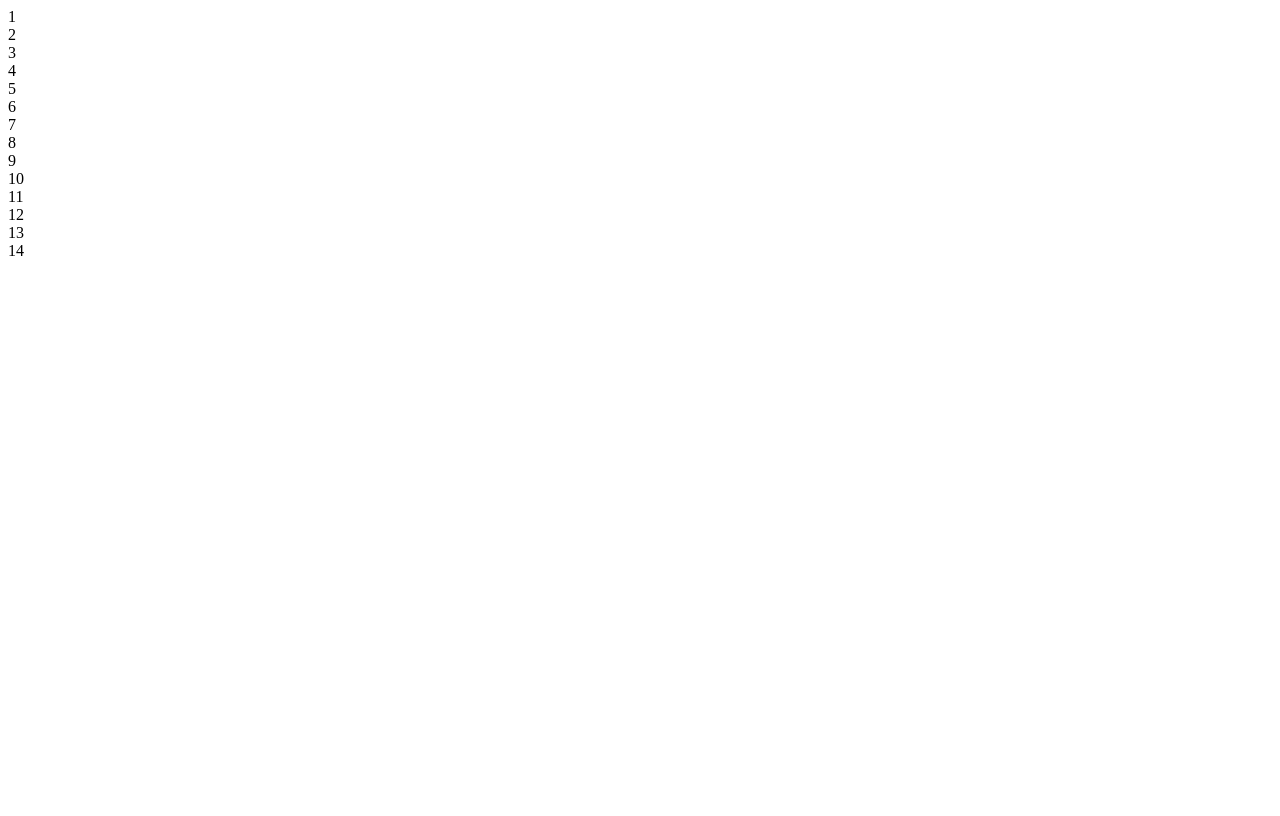
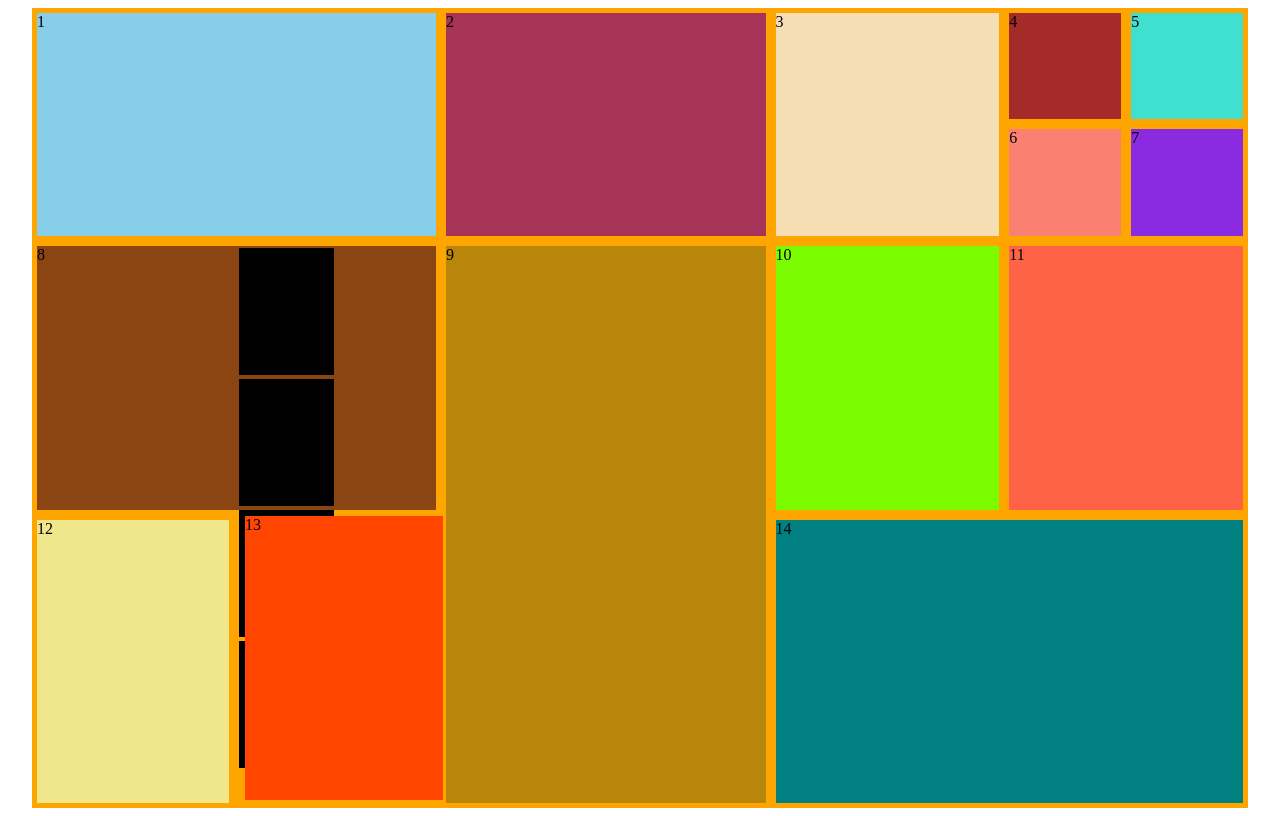
Before and after one commit to MrMuhammadIrfan/Grid-System, a plain HTML site: page index.html in a window 1280 px wide. Drawn offline with Linux system fonts and the light colour scheme.

Commit message:
all boxes is read

```diff
--- a/index.html
+++ b/index.html
@@ -4,6 +4,124 @@
     <meta charset="UTF-8">
     <meta name="viewport" content="width=device-width, initial-scale=1.0">
     <title>Document</title>
+    <style>
+        .grid-container{
+            width: 95vw;
+            height: 100vh;
+            margin: auto;
+            background-color: orange;
+            display: grid;
+            grid-template-columns: auto auto auto auto auto auto auto auto auto auto;
+            grid-template-rows: auto auto auto auto auto;
+        }
+        .box{
+            background-color: aqua;
+            margin: 5px;
+        }
+        .box1{
+
+            grid-column: 1/4;
+            grid-row: 1 / 3;
+            background-color: skyblue;
+
+
+
+
+        }
+        .box4{
+            background-color: brown;
+        }
+        .box5{background-color: turquoise;
+
+        }
+        .box6{
+            background-color: salmon;
+        }
+        .box7{
+            background-color: blueviolet;
+        }
+        .box2{
+           grid-column:4/7;
+           grid-row: 1/3;
+           background-color: rgba(128, 0, 128, 0.692);
+        }
+        .box3{
+            grid-column: 7/9;
+            grid-row: 1/3;
+            background-color: wheat;
+        }
+
+        .box8{
+            grid-column: 1/4;
+            grid-row: 3/5;
+            background-color: saddlebrown;
+        }
+
+        .bound{
+            display: flex;
+            flex-wrap: wrap;
+            float: right;
+
+
+        }
+        .flex1{
+            background-color: black;
+
+            margin: 2px;
+            height: 48%;
+            width: 48%;
+
+        }
+        .box9{
+            grid-column: 4/7;
+            grid-row: 3/8;
+            background-color: darkgoldenrod;
+
+        }
+        .box10{
+            grid-row:3/5;
+            grid-column: 7/9;
+            background-color: lawngreen;
+        }
+        .box11{
+            grid-row: 3/5;
+            grid-column: 9/11;
+            background-color: tomato;
+        }
+        .box12{
+            grid-row: 5/8;
+            grid-column: 1/3;
+           width: 82%;
+           background-color: khaki;
+
+        }
+        .box13{
+
+            width: 15.5%;
+            height: 35.5%;
+           position: absolute;
+           left: 240px;
+           bottom: -5px;
+           background-color: orangered;
+        }
+        .box14{
+             grid-row: 5/8;
+             grid-column: 7/11;
+             background-color: teal;
+        }
+        /* .m1{
+            background-color: orangered;
+            background-image: url(https://img.freepik.com/free-vector/business-deal-concept-illustration_114360-1535.jpg?size=626&ext=jpg&ga=GA1.1.401929641.1704304573&semt=ais);
+            background-position: center;
+            background-repeat: no-repeat;
+            background-size: cover;
+        } */
+        /* .box2{
+            grid-column: 3/5;
+            grid-row: 1/3;
+        } */
+
+    </style>
 </head>
 <body>
  <div class="grid-container">
@@ -14,7 +132,18 @@
     <div class="box box5">5</div>
     <div class="box box6">6</div>
     <div class="box box7">7</div>
-    <div class="box box8">8</div>
+    <div class="box box8">8
+
+
+
+    <div class="bound" style="width: 50%; height: 100%; ">
+    <div class="flex1 m1">11</div>
+    <div class="flex1 m2">12</div>
+    <div class="flex1 m3">13</div>
+    <div class="flex1 m4">14</div>
+</div>
+
+    </div>
     <div class="box box9">9</div>
     <div class="box box10">10</div>
     <div class="box box11">11</div>
@@ -22,5 +151,14 @@
     <div class="box box13">13</div>
     <div class="box box14">14</div>
  </div>
+
+
+    <div class="bound" style="width: 50%; height: 100%;">
+    <div class="flex1 m1"></div>
+    <div class="flex1 m2"></div>
+    <div class="flex1 m3"></div>
+    <div class="flex1 m4"></div>
+</div>
+
 </body>
 </html>
```
